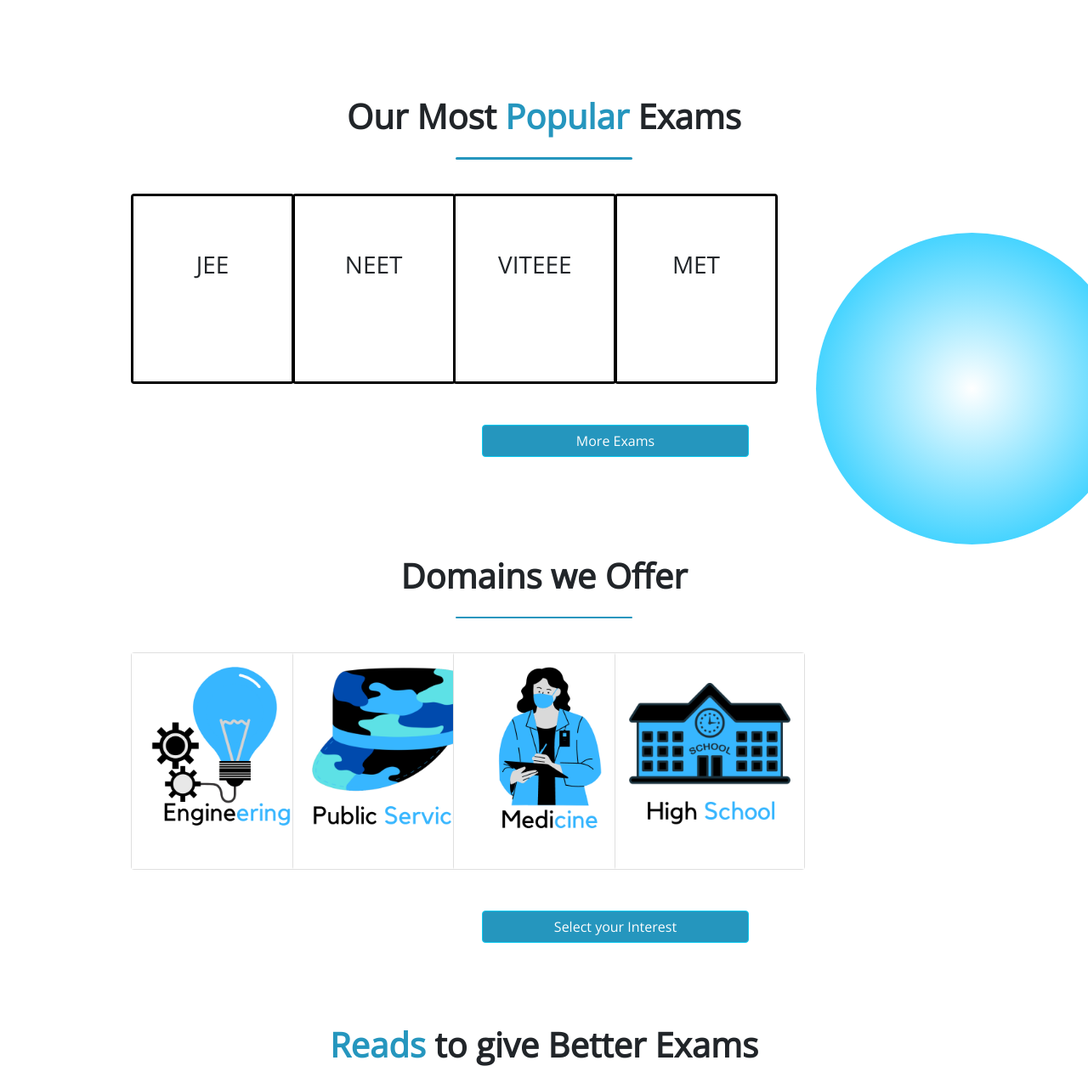
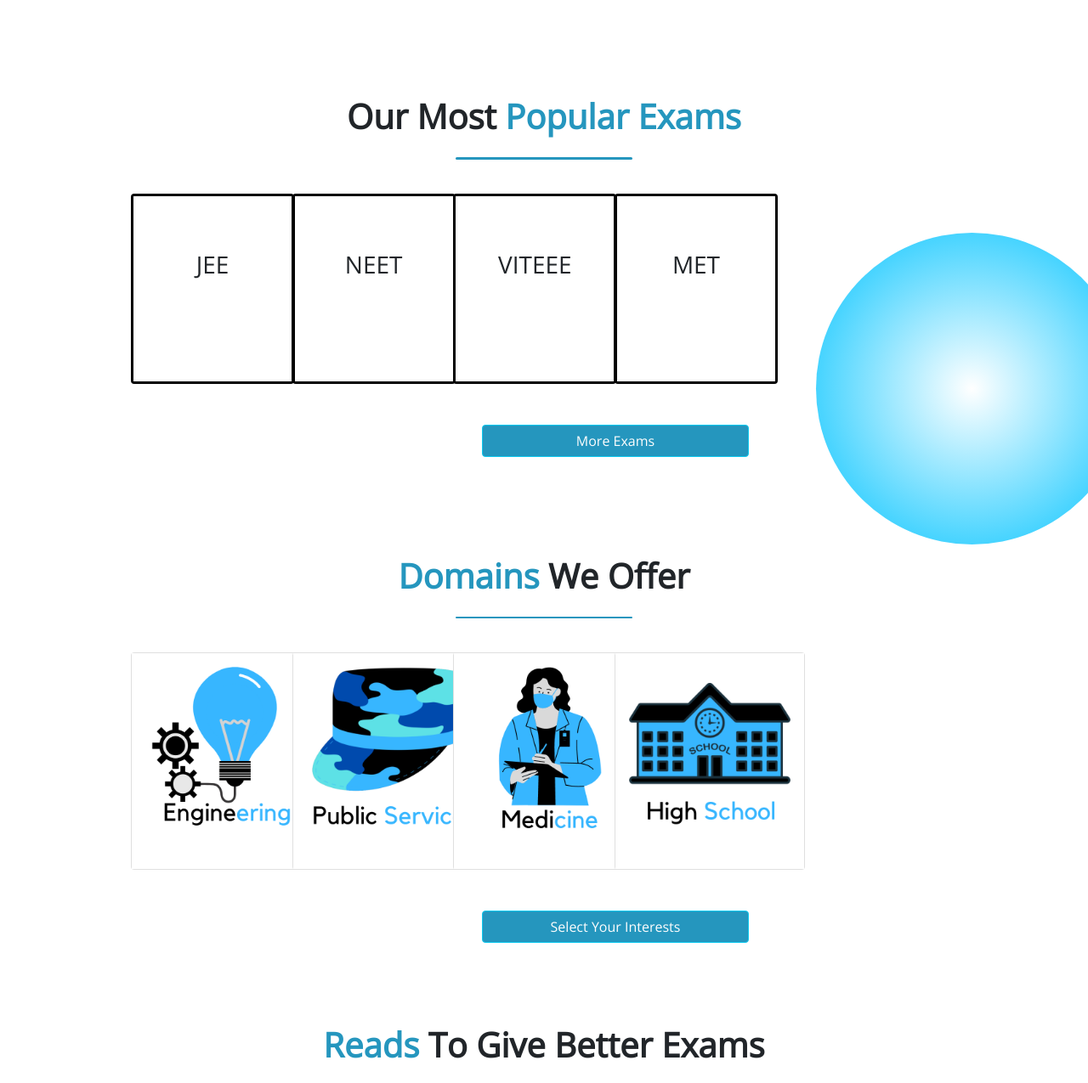
Before and after one commit to Shyam-Sundar-Bharathi/MyExamBuddy, a plain HTML site: page Code/index.html in a window 1280 px wide. Shown: the part 502-1777 px from the top of the page at 85% size. Drawn offline with nearby package versions, Linux system fonts and the light colour scheme.

Commit message:
Change commit

```diff
--- a/Code/index.html
+++ b/Code/index.html
@@ -88,7 +88,7 @@
 
 
       <div class="container-fluid" id="second">
-        <div class="domainh text-center py-3 mt-5 " ><h1 style="font-weight: bolder;">Our Most <span id="popular"> Popular</span> Exams</h1></div>
+        <div class="domainh text-center py-3 mt-5 " ><h1 style="font-weight: bolder;">Our Most <span id="popular"> Popular Exams</span></h1></div>
         <div class="bbDivider mx-auto mb-3" style=" min-width: 13rem; width: 13rem;"></div>
         <div class="row  text-center py-4  " id="popularexams">
           <div class="col-lg-2 col-md-2 col-sm-6 col-xxl-3  ">
@@ -127,7 +127,7 @@
       </div>
 
       <div class="container-fluid" id="second">
-        <div class="domainh text-center py-3  " ><h1 style="font-weight: bolder;">Domains we Offer</h1></div>
+        <div class="domainh text-center py-3  " ><h1 style="font-weight: bolder;"><span id="domains"> Domains</span> We Offer</h1></div>
         <div class="bbDivider mx-auto mb-3" style=" min-width: 13rem; width: 13rem;"></div>
         <div class="row  text-center py-4  " id="popularexams">
           <div class="col-lg-2 col-md-2 col-sm-6 col-xxl-3  ">
@@ -162,14 +162,14 @@
           </div>
           </div>
         </div>
-          <button type="button" class="btn btn-outline-info w-25 my-4" id="exambtn" data-bs-toggle="tooltip"  title="check down">Select your Interest</button>
+          <button type="button" class="btn btn-outline-info w-25 my-4" id="exambtn" data-bs-toggle="tooltip"  title="check down">Select Your Interests</button>
       </div>
 
 
       <div class="circle"></div>
       <!-- <div class="circle circle2"></div> -->
   <div class="container-fluid" id="third">
-    <div class="domainh text-center pt-5 py-3 mt-5 " ><h1 style="font-weight: bolder;"> <span id="reads"> Reads </span> to give Better Exams</h1></div>
+    <div class="domainh text-center pt-5 py-3 mt-5 " ><h1 style="font-weight: bolder;"> <span id="reads"> Reads </span> To Give Better Exams</h1></div>
     <div class="bbDivider mx-auto mb-3" style=" min-width: 13rem; width: 13rem;"></div>
       <section id="slider" >
         <input type="radio" name="slider" id="s1" checked>
--- a/Code/style.css
+++ b/Code/style.css
@@ -207,7 +207,7 @@ box-shadow: 0 4px 30px rgba(0,0,0,.08);
   #Examination{
     color: #2596BE;
   }
-  #popular{
+  #popular, #domains{
     color: #2596BE;
   }
   #reads{
```
